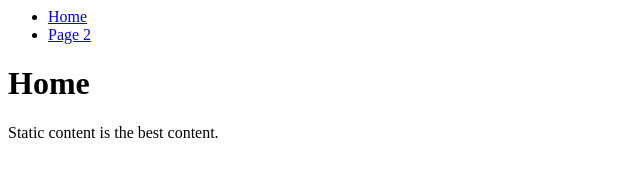
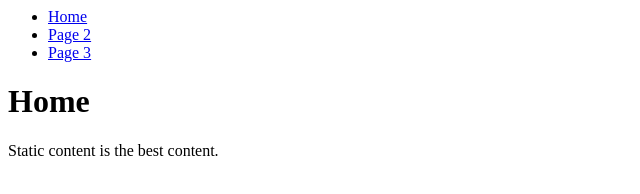
Before and after one commit to Andrew565/hafcaf, a plain HTML site: page index.html in a window 1280 px wide. Shown: the whole page, without its empty margins (0-640 px from the left). Drawn offline with Linux system fonts and the light colour scheme.

Commit message:
Updated index.html to match new hafcaf spec

```diff
--- a/index.html
+++ b/index.html
@@ -29,16 +29,18 @@
   <script src="hafcaf.js" type="text/javascript"></script>
   <script type="text/javascript">
     var anotherView = {
-      rendered: function () {
+      id: 'another-view',
+      onRender: function () {
         console.log('this view is "another-view"');
       }
     };
-    hafcaf.addRoute('another-view', anotherView);
+    hafcaf.addRoute(anotherView);
 
     var exampleDynamicView = {
-      linkHTML: "Page 3",
+      id: 'page-3',
+      linkLabel: "Page 3",
       innerHTML: "<h1>Page 3</h1><p>This page was added dynamically at run-time. It could have been loaded via fetch or AJAX if desired.</p><button id='backHomeButton'>Go back to Home page</button>",
-      rendered: function () {
+      onRender: function () {
         console.log('page 3 rendered');
 
         // demo of adding event listeners
@@ -47,7 +49,7 @@
         });
       }
     };
-    hafcaf.addRoute('page-3', exampleDynamicView);
+    hafcaf.addRoute(exampleDynamicView);
   </script>
 </body>
 
```
